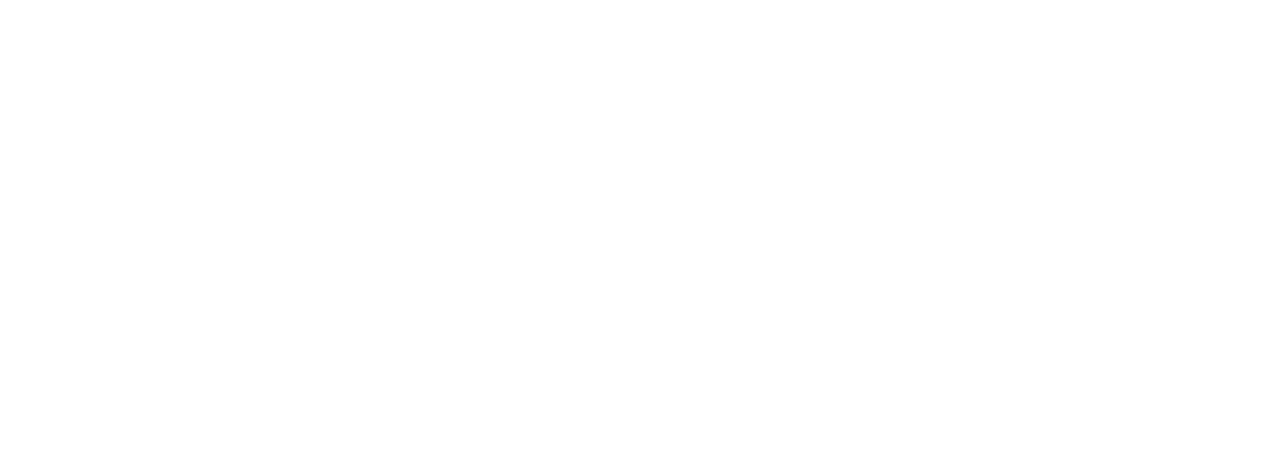
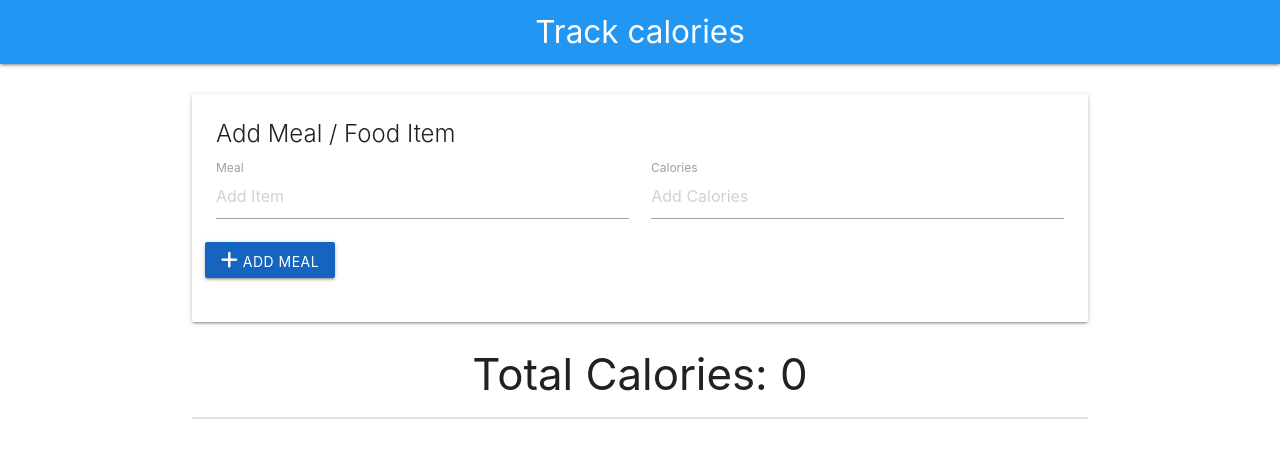
Before and after one commit to msild1/calory_tracker, a plain HTML site: page index.html in a window 1280 px wide. Drawn offline with nearby package versions, Linux system fonts and the light colour scheme.

Commit message:
Created UI with Materialize CSS

```diff
--- a/index.html
+++ b/index.html
@@ -1,10 +1,51 @@
 <!DOCTYPE html>
-<html lang="en">
+<html>
 <head>
-    <meta charset="UTF-8">
-    <title>Title</title>
+    <meta charset="utf-8">
+    <meta name="viewport" content="width=device-width, initial-scale=1.0">
+    <!-- Compiled and minified CSS -->
+    <link rel="stylesheet" href="https://cdnjs.cloudflare.com/ajax/libs/materialize/1.0.0/css/materialize.min.css">
+    <script src="https://kit.fontawesome.com/277d889efd.js" crossorigin="anonymous"></script>
+    <title>calory project</title>
 </head>
 <body>
-
+<!-- Navbar -->
+<nav>
+    <div class="nav-wrapper blue">
+        <div class="container">
+            <a href="#" class="brand-logo center">Track calories</a>
+        </div>
+    </div>
+</nav>
+<br>
+<div class="container">
+    <!-- form card -->
+    <div class="card">
+        <div class="card-content">
+            <span class="card-title">Add Meal / Food Item</span>
+            <form class="col">
+                <div class="row">
+                    <div class="input-field col s6">
+                        <input type="text" placeholder="Add Item" id="item-name">
+                        <label for="item-name">Meal</label>
+                    </div>
+                    <div class="input-field col s6">
+                        <input type="text" placeholder="Add Calories" id="item-calories">
+                        <label for="item-calories">Calories</label>
+                    </div>
+                    <button class="add-btn btn blue darken-3"><i class="fa fa-plus"></i> Add Meal</button>
+                </div>
+            </form>
+        </div>
+    </div>
+    <!-- Calorie Count -->
+    <h3 class="center-align">Total Calories: <span class="total-calories">0</span></h3>
+    <!-- Item List -->
+    <ul id="item-list" class="collection">
+    </ul>
+</div>
+<!-- Compiled and minified JavaScript -->
+<script src="https://cdnjs.cloudflare.com/ajax/libs/materialize/1.0.0/js/materialize.min.js"></script>
+<script src="app.js"></script>
 </body>
 </html>
```
